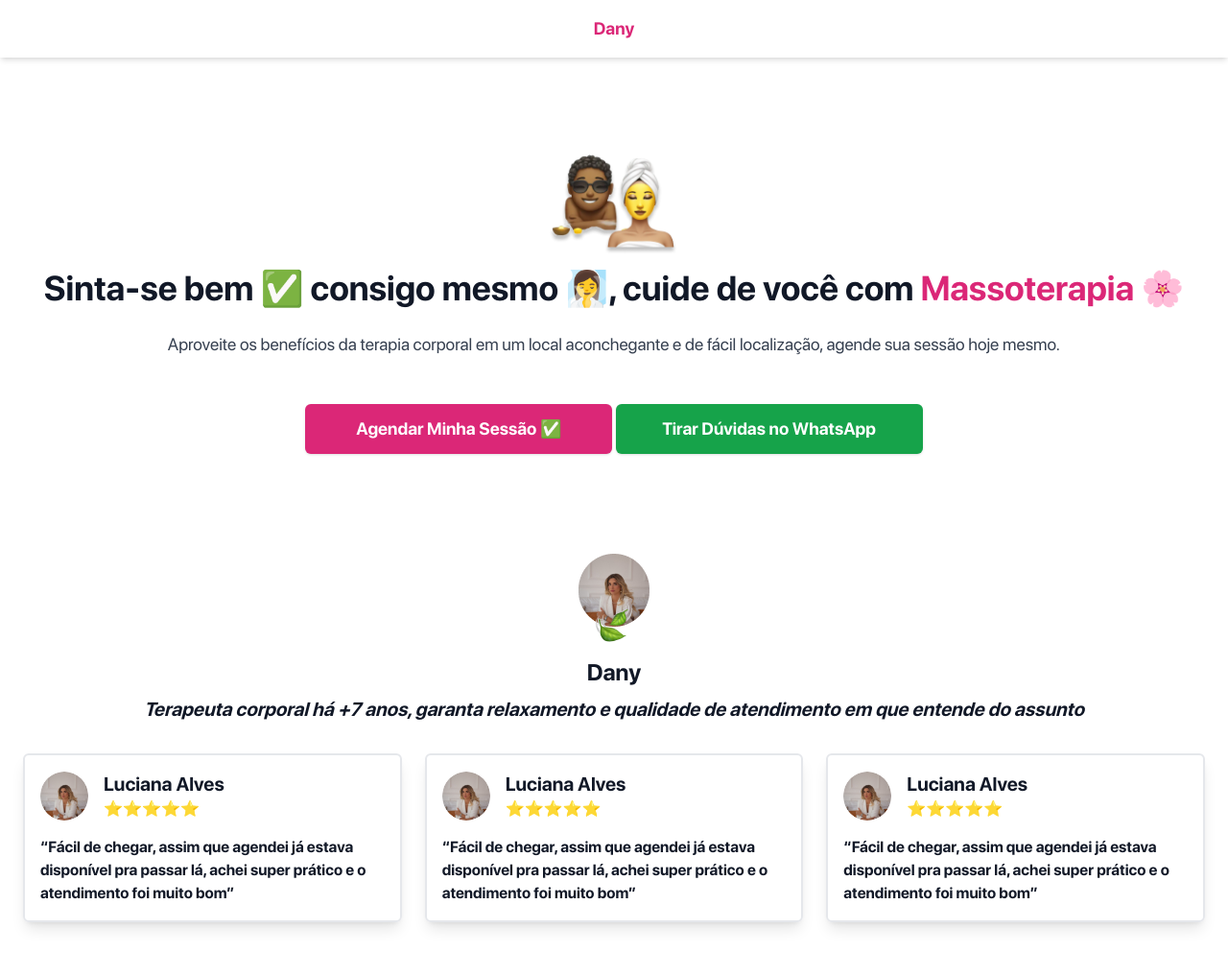
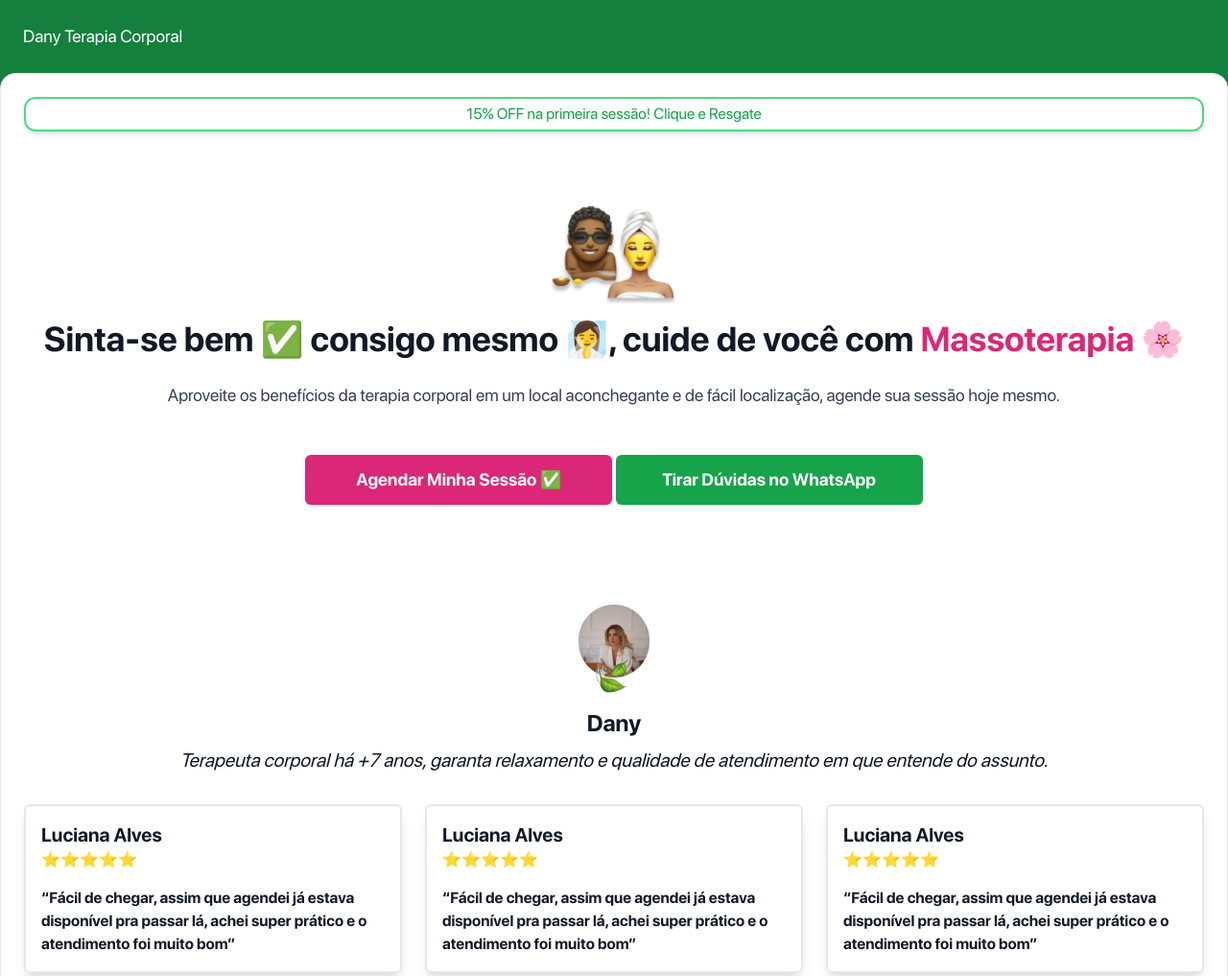
Before and after one commit to thomas-almeida/danyterapia, a plain HTML site: page client/index.html in a window 1280 px wide. Shown: the top 1017 px of the page at 96% size. Drawn offline with nearby package versions, Linux system fonts and the light colour scheme.

Commit message:
updating UI

```diff
--- a/client/index.html
+++ b/client/index.html
@@ -11,20 +11,19 @@
     <link rel="stylesheet" href="styles.css">
 </head>
 
-<body class="bg-white text-gray-900 font-sans font-[SF Pro Display]">
-    <header class="flex justify-center items-center px-6 py-4 bg-white shadow-md">
+<body class="bg-green-700 text-gray-900 font-sans font-[SF Pro Display]">
+
+    <header class="flex px-6 py-6 bg-pink-600] flex-col">
         <div class="flex justify-start items-center">
-            <a class="text-lg font-bold text-pink-600" href="index.html">Dany</a>
+            <a class="text-lg text-white" href="index.html">Dany Terapia Corporal</a>
         </div>
-        <button aria-label="Abrir menu" class="text-gray-600 focus:outline-none hidden">
-            <svg xmlns="http://www.w3.org/2000/svg" class="h-6 w-6" fill="none" viewBox="0 0 24 24"
-                stroke="currentColor">
-                <path stroke-linecap="round" stroke-linejoin="round" stroke-width="2" d="M4 6h16M4 12h16m-7 6h7" />
-            </svg>
-        </button>
     </header>
 
-    <main class="flex flex-col items-center text-center px-6 py-12">
+    <main class="bg-white flex flex-col items-center text-center px-6 py-12 pt-6 fadeInUp-animation rounded-t-2xl border">
+
+        <div class="w-full cursor-pointer p-1 px-4 mb-6 border border-green-400 border-2 shadow-md rounded-xl fadeInUp-animation">
+            <h2 class="text-green-600">15% OFF na primeira sessão! Clique e Resgate</h2>
+        </div>
 
         <section class="my-6">
             <div class="text-4xl font-bold mb-6 flex justify-center items-center flex-col">
@@ -55,22 +54,21 @@
 
         <section class="text-center my-12">
             <div class="relative p-4 my-4 flex justify-center items-center">
-                <img src="public/icone-servico-2.png" class="absolute bottom-0" alt="">
-                <img src="public/dany.png" alt="">
+                <img src="public/icone-servico-2.png" class="absolute bottom-0" alt="icone-massagem">
+                <img src="public/dany.png" alt="foto-dany">
             </div>
             <div>
                 <h3 class="text-2xl font-bold">Dany</h3>
-                <p class="px-8 text-xl font-bold italic py-2">
+                <p class="px-8 text-xl italic py-2">
                     Terapeuta corporal há +7 anos, garanta relaxamento e qualidade de atendimento em que entende do
-                    assunto
+                    assunto.
                 </p>
             </div>
             <div class="space-y-4 my-2">
                 <div class="mt-6 grid grid-cols-1 md:grid-cols-3 gap-6">
                     <div class="p-4 w-full border-2 rounded-md shadow-lg">
                         <div class="flex justify-start items-center text-left mb-4">
-                            <img src="public/dany.png" class="mr-2 w-[50px] rounded-full" alt="">
-                            <div class="text-left ml-2">
+                            <div class="text-left">
                                 <h3 class="text-xl font-bold">Luciana Alves</h3>
                                 <p class="text-left">⭐⭐⭐⭐⭐</p>
                             </div>
@@ -84,8 +82,7 @@
                     </div>
                     <div class="p-4 w-full border-2 rounded-md shadow-lg">
                         <div class="flex justify-start items-center text-left mb-4">
-                            <img src="public/dany.png" class="mr-2 w-[50px] rounded-full" alt="">
-                            <div class="text-left ml-2">
+                            <div class="text-left">
                                 <h3 class="text-xl font-bold">Luciana Alves</h3>
                                 <p class="text-left">⭐⭐⭐⭐⭐</p>
                             </div>
@@ -99,8 +96,7 @@
                     </div>
                     <div class="p-4 w-full border-2 rounded-md shadow-lg">
                         <div class="flex justify-start items-center text-left mb-4">
-                            <img src="public/dany.png" class="mr-2 w-[50px] rounded-full" alt="">
-                            <div class="text-left ml-2">
+                            <div class="text-left">
                                 <h3 class="text-xl font-bold">Luciana Alves</h3>
                                 <p class="text-left">⭐⭐⭐⭐⭐</p>
                             </div>
@@ -112,6 +108,7 @@
                             </p>
                         </div>
                     </div>
+
                 </div>
             </div>
 
@@ -158,7 +155,7 @@
                     <p class="py-2 text-xl">R$ 150,00 - 30min</p>
                     <span class="flex justify-start items-center">
                         <p class="text-xl mr-2">R$ 150,00 - 30min</p>
-                        <p class="border px-4 rounded-md bg-green-500 text-white">Mais Agendado</p>
+                        <p class="border px-4 rounded-md bg-green-500 text-white">+Agendado</p>
                     </span>
                     <div class="my-4">
                         <p class="text-lg">
--- a/client/styles.css
+++ b/client/styles.css
@@ -1,7 +1,7 @@
 @font-face {
   font-family: 'SF Pro Display';
-  src: url('./fonts/sf-pro-display/SFPRODISPLAYREGULAR.OTF') format('opentype'),
-    url('./fonts/sf-pro-display/SFPRODISPLAYBOLD.OTF') format('opentype');
+  src: url('../../fonts/sf-pro-display/SFPRODISPLAYREGULAR.OTF') format('opentype'),
+    url('../../fonts/sf-pro-display/SFPRODISPLAYBOLD.OTF') format('opentype');
   font-weight: 400;
   /* Regular */
   font-style: normal;
@@ -9,7 +9,7 @@
 
 @font-face {
   font-family: 'SF Pro Display';
-  src: url('./fonts/sf-pro-display/SFPRODISPLAYBOLD.OTF') format('opentype');
+  src: url('../../fonts/sf-pro-display/SFPRODISPLAYBOLD.OTF') format('opentype');
   font-weight: 700;
   /* Bold */
   font-style: normal;
@@ -19,3 +19,43 @@
 body {
   font-family: 'SF Pro Display' !important;
 }
+
+@keyframes fadeInUp {
+  0% {
+    transform: translateX(10%);
+    opacity: 0;
+  }
+
+  100% {
+    transform: translateX(0%);
+    opacity: 1;
+  }
+}
+
+.fadeInUp-animation {
+  animation: 1.2s fadeInUp;
+}
+
+
+.bounce {
+  animation: bounce 2s ease infinite;
+}
+
+@keyframes bounce {
+
+  0%,
+  20%,
+  50%,
+  80%,
+  100% {
+    transform: translateY(0);
+  }
+
+  40% {
+    transform: translateY(-10px);
+  }
+
+  60% {
+    transform: translateY(-5px);
+  }
+}
```
Also changed, not shown: client/agendamento.html (+29 -8 lines), client/public/gradient.png (added), client/vercel.json (added).
